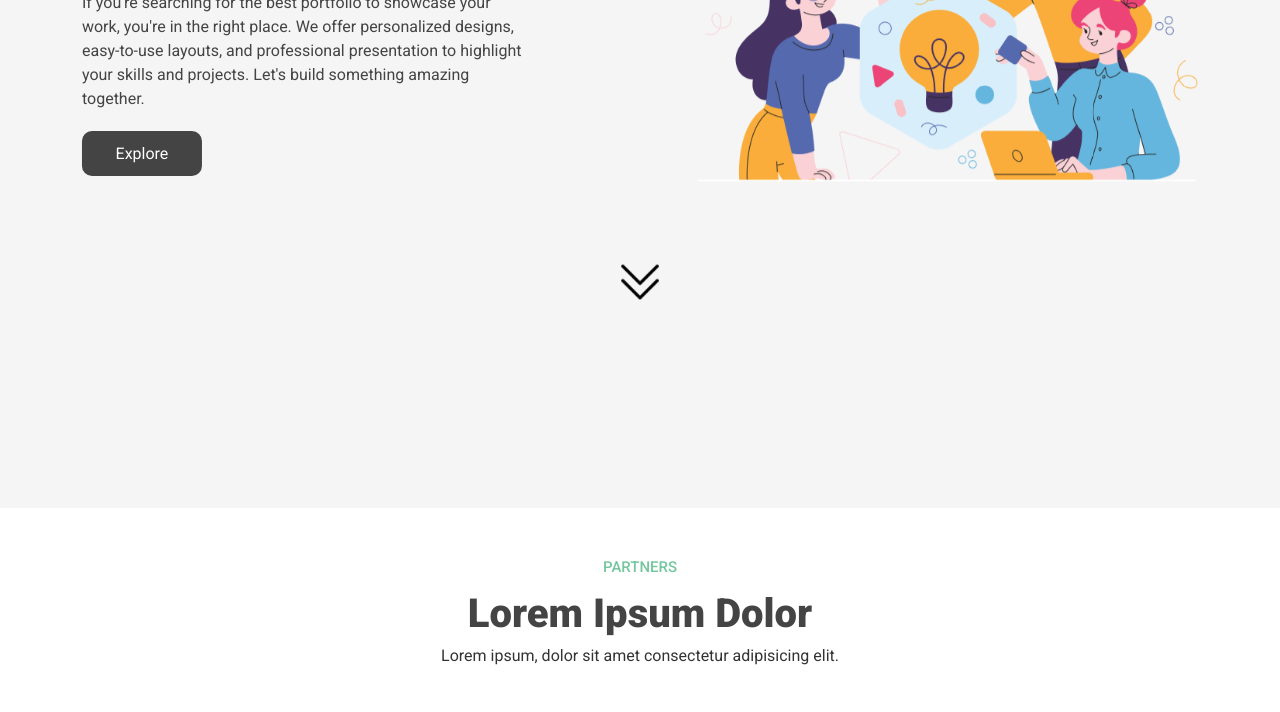
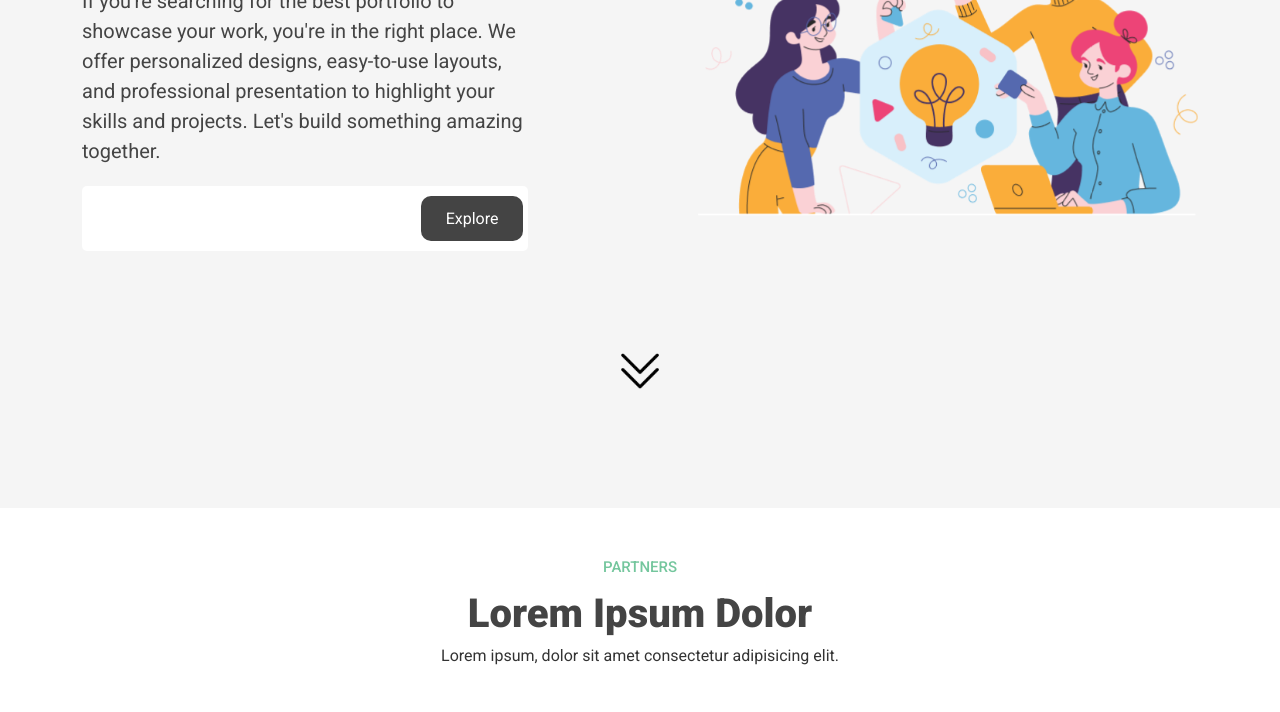
Before and after one commit to KaraniAbdellah/startup_start, a plain HTML site: page home/index.html in a window 1280 px wide. Shown: the part 292-1004 px from the top of the page. Drawn offline with nearby package versions, Linux system fonts and the light colour scheme.

Commit message:
add email input

```diff
--- a/home/index.html
+++ b/home/index.html
@@ -48,7 +48,7 @@
 
     <section class="content">
       <div class="page_info container  d-flex justify-content-between align-items-center">
-        <div class="info leftToRight">
+        <div class="info">
             <p class="m-0 p-0 welcome">Welcome</p>
             <p class="m-0 p-0 title">Your Portfolio, Here!!!</p>
             <p class="m-0 p-0 description">
@@ -56,10 +56,13 @@
                     We offer personalized designs, easy-to-use layouts, and professional presentation to highlight your skills and projects.
                     Let's build something amazing together.
             </p>
-          <button class="main_btn">Explore</button>
+            <div class="input">
+                <input type="text" class="email" required>
+                <button class="main_btn">Explore</button>
+            </div>
         </div>
         <!-- <div class="image"><img src="home_images/image.png" alt="" /></div> -->
-        <div class="image leftToRight">
+        <div class="image">
             <img src="home_images/image.png"></img>
         </div>
       </div>
--- a/home/main.js
+++ b/home/main.js
@@ -17,6 +17,43 @@ $(document).ready(function () {
     // Custom the Date [year]
     let today_year = $("span.date").text(new Date().getFullYear());
 
+    // Start Aniamtion For Section Content
+    gsap.registerPlugin(ScrollTrigger);
+    gsap.to(".progress-header", {
+        width: "100%",
+        scrollTrigger: {
+            trigger: document.body,
+            start: "top top",
+            end: "bottom bottom",
+            scrub: true,
+        },
+    });
+
+    // Aniamtion For Content Page
+    let section_content_info = $(".info");
+    let timeline = gsap.timeline();
+        timeline.fromTo(
+        section_content_info,
+        { opacity: 0, scale: 0.5, x: -200 },
+        { opacity: 1, scale: 1, x: 0, duration: 0.8}
+    );
+
+    let section_content_image = $("section .image");
+    timeline = gsap.timeline();
+        timeline.fromTo(
+        section_content_image,
+        { opacity: 0, scale: 0.5, x: 100 },
+        { opacity: 1, scale: 1, x: 0, duration: 0.8}
+    );
+
+    // let person_talents = $(".person_talents");
+    // timeline = gsap.timeline();
+    //     timeline.fromTo(
+    //     person_talents,
+    //     { opacity: 0, scale: 0.5, y: 100 },
+    //     { opacity: 1, scale: 1, y: 0, duration: 0.8}
+    // );
+
     // Fix The Nav Item
     $(".nav_item").on("click", function() {
         $("html, body").animate({
@@ -33,34 +70,23 @@ $(document).ready(function () {
         });
     });
 
-    // Start Aniamtion For Section Content
-    gsap.registerPlugin(ScrollTrigger);
-    gsap.to(".progress-header", {
-        width: "100%",
-        scrollTrigger: {
-            trigger: document.body,
-            start: "top top",
-            end: "bottom bottom",
-            scrub: true,
-        },
-    });
-
     // Animate Section [Left-Right]
     gsap.utils.toArray(".leftToRight").forEach((element) => {
         gsap.from(element, {
           x: "-50vh",
           opacity: 0.5,
-          duration: 2,
+          duration: 1,
           ease: "power2.out",
           scrollTrigger: {
               trigger: element,
-              start: "top 90%",
-              end: "top 20%",
+              start: "top 60%",
+              end: "top 120%",
               toggleActions: "play reverse play reverse",
               scrub: 1
           }
         });
     });
+
 
     // Animate Section [Bottom-Top]
     gsap.utils.toArray(".bottomToTop").forEach((element) => {
@@ -79,4 +105,10 @@ $(document).ready(function () {
         });
       });
 
+
+
+
+
+
+
 });
--- a/home/style.css
+++ b/home/style.css
@@ -23,6 +23,24 @@ section.content .page_info {
 section.content .info {
     width: 40%;
 }
+section.content .info .input {
+    background-color: white;
+    padding: 10px 0;
+    border-radius: var(--border-radius);
+}
+section.content .info .email {
+    width: 100%;
+    height: 45px;
+    outline: none;
+    border: 0;
+}
+section.content .info .input input  {
+    width: 75% !important;
+    padding: 10px;
+}
+section.content .info .input button {
+    width: 23% !important;
+}
 section.content .info .welcome {
     color: var(--dark-color);
     font-size: 25px;
@@ -31,6 +49,7 @@ section.content .info .welcome {
 section.content .info .description {
     color: var(--dark-color);
     margin-bottom: 20px !important;
+    font-size: 20px !important;
 }
 section.content .image img {
     width: 500px;
@@ -76,9 +95,8 @@ section.content .image img {
 section .image img {
     width: 100%;
 }
-
 section .nav_item {
-    margin-top: 60px;
+    margin-top: 80px;
     width: 100%;
     text-align: center;
     cursor: pointer;
@@ -90,7 +108,7 @@ section .nav_item img {
     animation-iteration-count: infinite;
     animation-timing-function: ease-in-out;
 }
-@media (max-width: 767px) {
+@media (max-width: 992px) {
     section .nav_item {margin: 60px 0 !important;}
 }
 @keyframes down {
```
